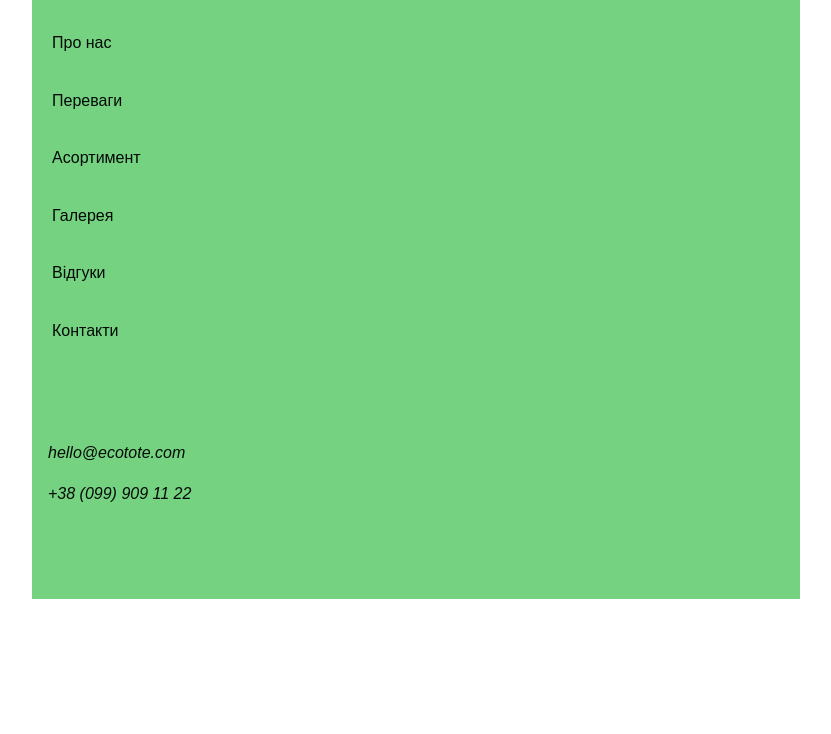
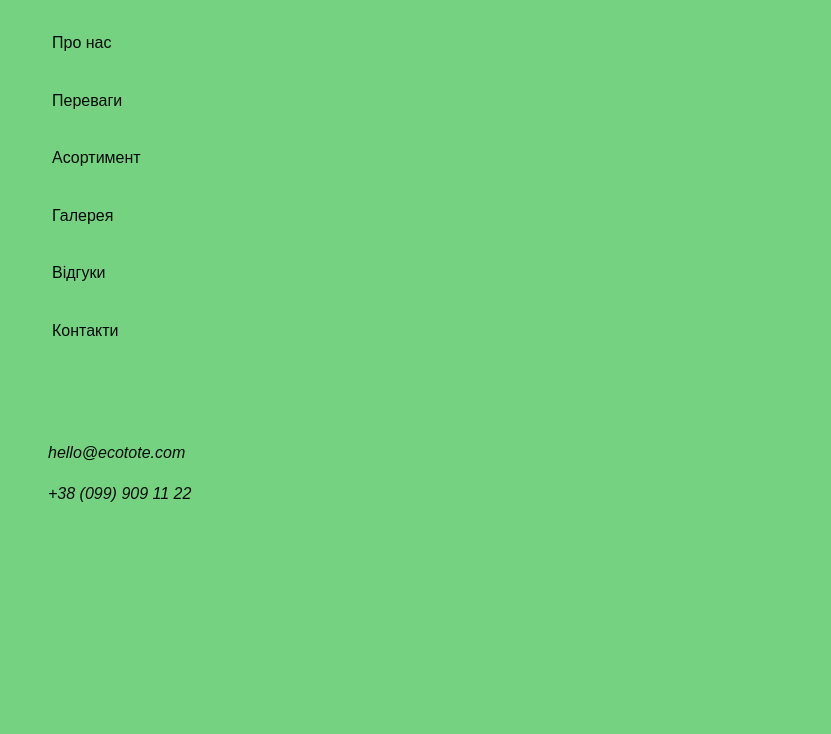
Before and after one commit to RomanAnokhin-work/navbar-menu, a plain HTML site: page index.html in a window 1280 px wide. Shown: the part 66-800 px from the top of the page, without its empty margins (224-1055 px from the left). Drawn offline with nearby package versions, Linux system fonts and the light colour scheme.

Commit message:
Update index.html

```diff
--- a/index.html
+++ b/index.html
@@ -23,7 +23,7 @@
 
 <body>
   <section class="navbar-section">
-    <div class="navbar.is-open">
+    <div class="navbar is-open">
       <div class="container navbar-container">
         <button class="navbar-close">
           <svg class="navbar-close-icon" width="16" height="16">
```
